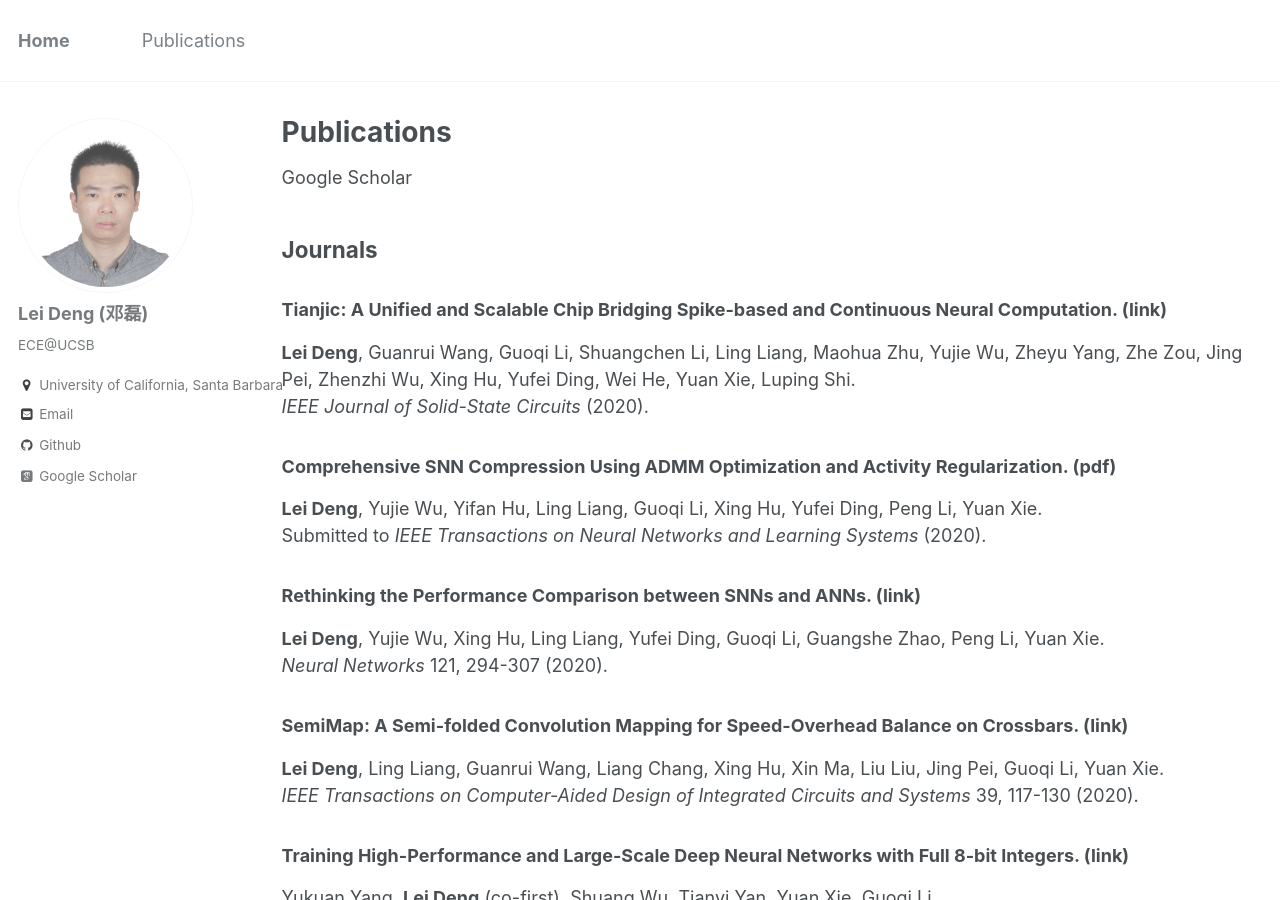
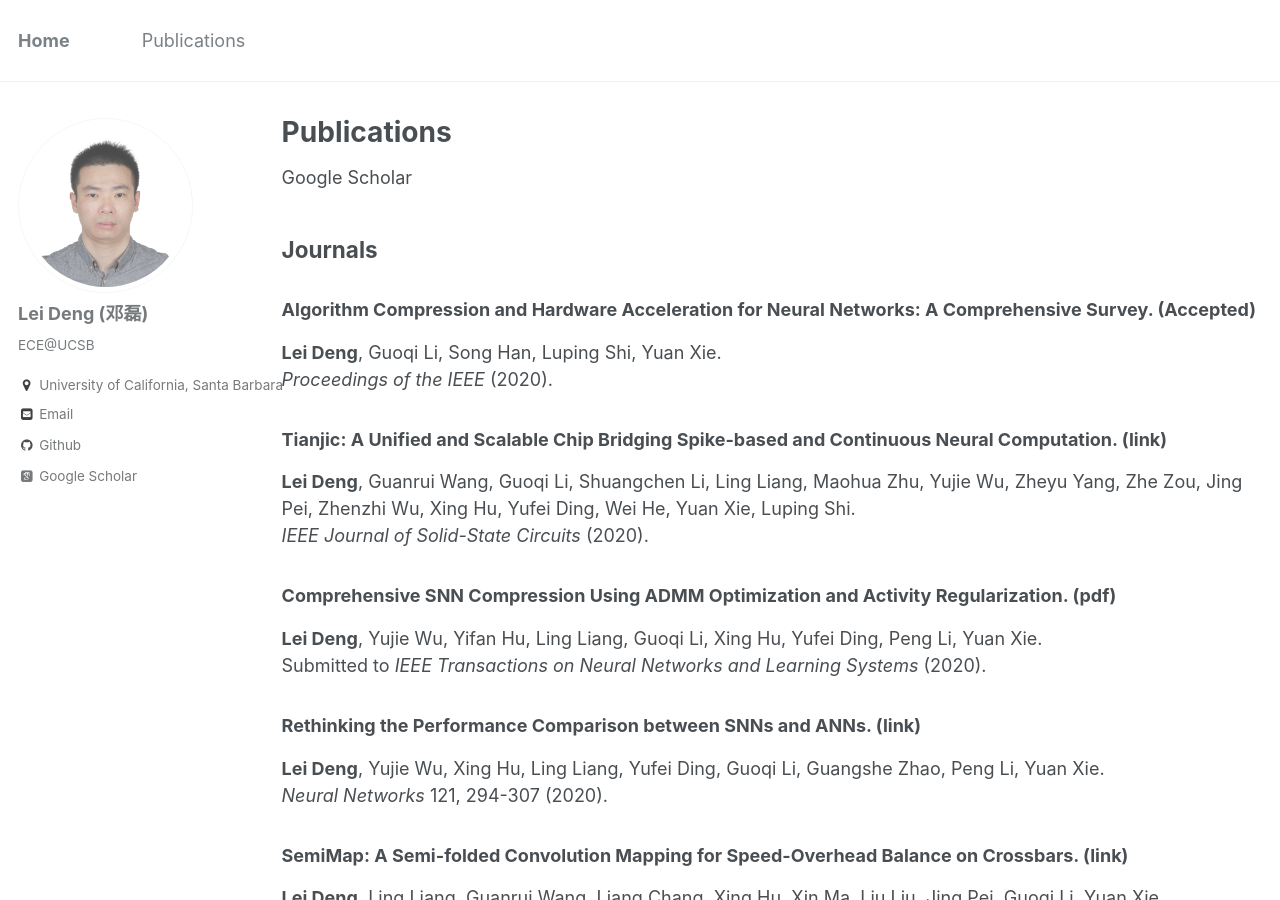
Before and after one commit to dllfei/dllfei.github.io, a Jekyll site: the page built from _pages/publications.md, in a window 1280 px wide and 900 px high. Built offline with Jekyll 4.4.1, drawn with Linux system fonts in a browser that asks for light colours; some web fonts are replaced.

Commit message:
Update publications.md

```diff
--- a/_pages/publications.md
+++ b/_pages/publications.md
@@ -7,6 +7,10 @@ author_profile: true
 [Google Scholar](https://scholar.google.com/citations?user=vlqhAN4AAAAJ&hl=zh-CN)
 
 ## Journals
+
+### Algorithm Compression and Hardware Acceleration for Neural Networks: A Comprehensive Survey. (Accepted) <br />
+**Lei Deng**, Guoqi Li, Song Han, Luping Shi, Yuan Xie. <br />
+*Proceedings of the IEEE* (2020).
 
 ### Tianjic: A Unified and Scalable Chip Bridging Spike-based and Continuous Neural Computation. ([link](https://ieeexplore.ieee.org/document/8998338)) <br />
 **Lei Deng**, Guanrui Wang, Guoqi Li, Shuangchen Li, Ling Liang, Maohua Zhu, Yujie Wu, Zheyu Yang, Zhe Zou, Jing Pei, Zhenzhi Wu, Xing Hu, Yufei Ding, Wei He, Yuan Xie, Luping Shi. <br />
```
